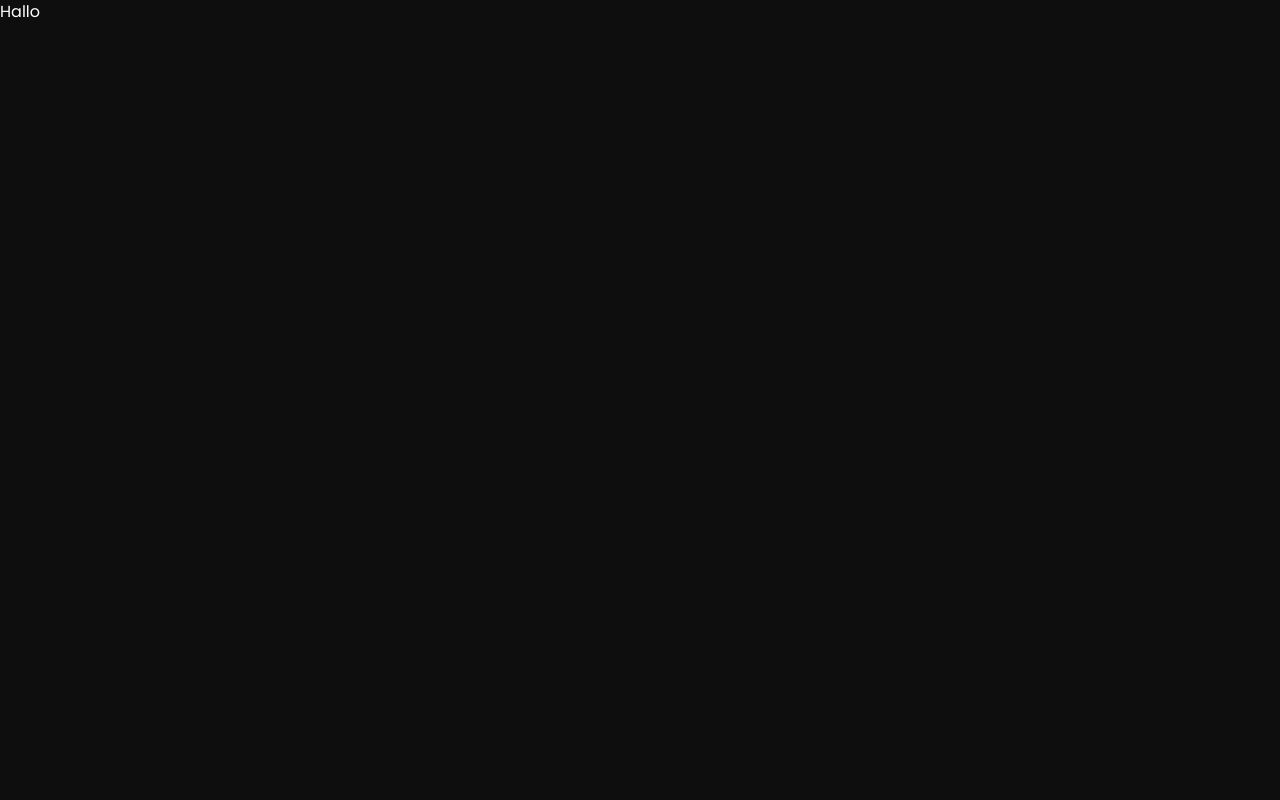
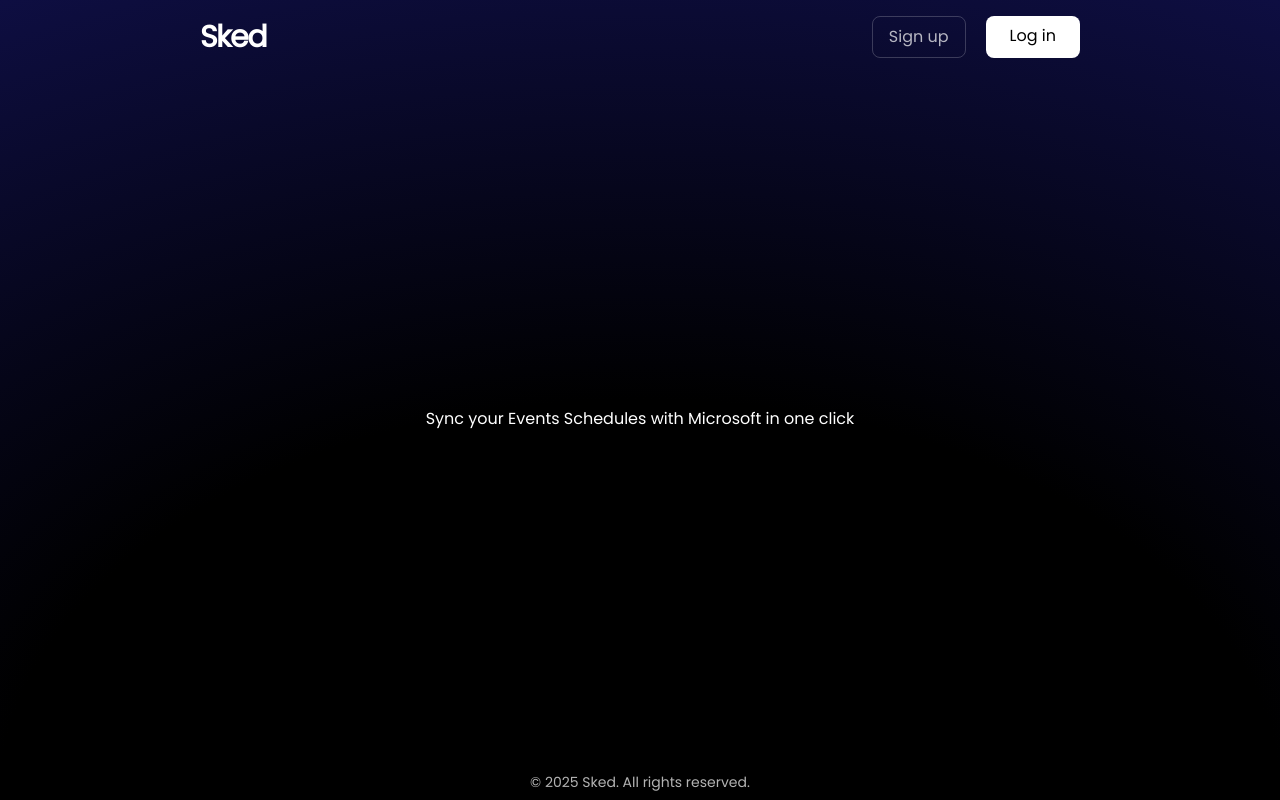
Before and after one commit to limuelcamangon15/Sked, a Next.js app: page / in a window 1280 px wide. Built offline with nearby package versions, Linux system fonts and the light colour scheme.

Commit message:
structured the landing page

```diff
--- /dev/null
+++ b/app/components/Footer.tsx
@@ -0,0 +1,9 @@
+function Footer() {
+  return (
+    <footer className="w-full h-fit py-2 text-center text-white/70 text-sm">
+      © {new Date().getFullYear()} Sked. All rights reserved.
+    </footer>
+  );
+}
+
+export default Footer;
--- /dev/null
+++ b/app/components/Header.tsx
@@ -0,0 +1,26 @@
+import Link from "next/link";
+
+function Header() {
+  return (
+    <header className="flex items-center justify-between w-full h-fit px-50 py-4">
+      <h1 className="text-white font-bold tracking-tighter text-3xl">Sked</h1>
+
+      <div className="flex gap-5">
+        <Link
+          href={"/signup"}
+          className="py-2 px-4 cursor-pointer font-medium text-white/70 border border-white/20 rounded-lg hover:border-white transition-all duration-300"
+        >
+          Sign up
+        </Link>
+        <Link
+          href={"/login"}
+          className="py-2 px-6 cursor-pointer font-medium text-black bg-white rounded-lg hover:bg-white/50 transition-all duration-300"
+        >
+          Log in
+        </Link>
+      </div>
+    </header>
+  );
+}
+
+export default Header;
--- /dev/null
+++ b/app/components/Hero.tsx
@@ -0,0 +1,9 @@
+function Hero() {
+  return (
+    <div>
+      <h1>Sync your Events Schedules with Microsoft in one click</h1>
+    </div>
+  );
+}
+
+export default Hero;
--- a/app/globals.css
+++ b/app/globals.css
@@ -1,4 +1,8 @@
 @import "tailwindcss";
+
+.custom-gradient-bg {
+  background: radial-gradient(125% 125% at 50% 100%, #000000 40%, #111150 100%);
+}
 
 body {
   background: rgb(14, 14, 14);
--- a/app/layout.tsx
+++ b/app/layout.tsx
@@ -1,6 +1,7 @@
 import type { Metadata } from "next";
 import { Poppins } from "next/font/google";
 import "./globals.css";
+import Footer from "./components/Footer";
 
 const poppins = Poppins({
   variable: "--font-poppins",
--- a/app/page.tsx
+++ b/app/page.tsx
@@ -1,9 +1,18 @@
+import Footer from "./components/Footer";
+import Header from "./components/Header";
+import Hero from "./components/Hero";
+import Default from "./templates/Default";
+
 export default function Home() {
   return (
     <>
-      <div>
-        <h1>Hallo</h1>
-      </div>
+      <Default
+        header={<Header />}
+        footer={<Footer />}
+        className="flex flex-col items-center justify-center"
+      >
+        <Hero />
+      </Default>
     </>
   );
 }
--- /dev/null
+++ b/app/templates/Default.tsx
@@ -0,0 +1,22 @@
+type DefaultType = {
+  header?: React.ReactNode;
+  children: React.ReactNode;
+  footer?: React.ReactNode;
+  className?: string;
+};
+
+function Default({ header, footer, children, className }: DefaultType) {
+  return (
+    <>
+      <div className="flex flex-col min-h-dvh inset-0 z-0 bg-[#020617] custom-gradient-bg">
+        {header}
+        <main className={`${className} flex flex-1 w-full p-5`}>
+          {children}
+        </main>
+        {footer}
+      </div>
+    </>
+  );
+}
+
+export default Default;
```
Also changed, not shown: package.json (+7 -6 lines), 1 other file (tests, documents, lock files or other folders).
